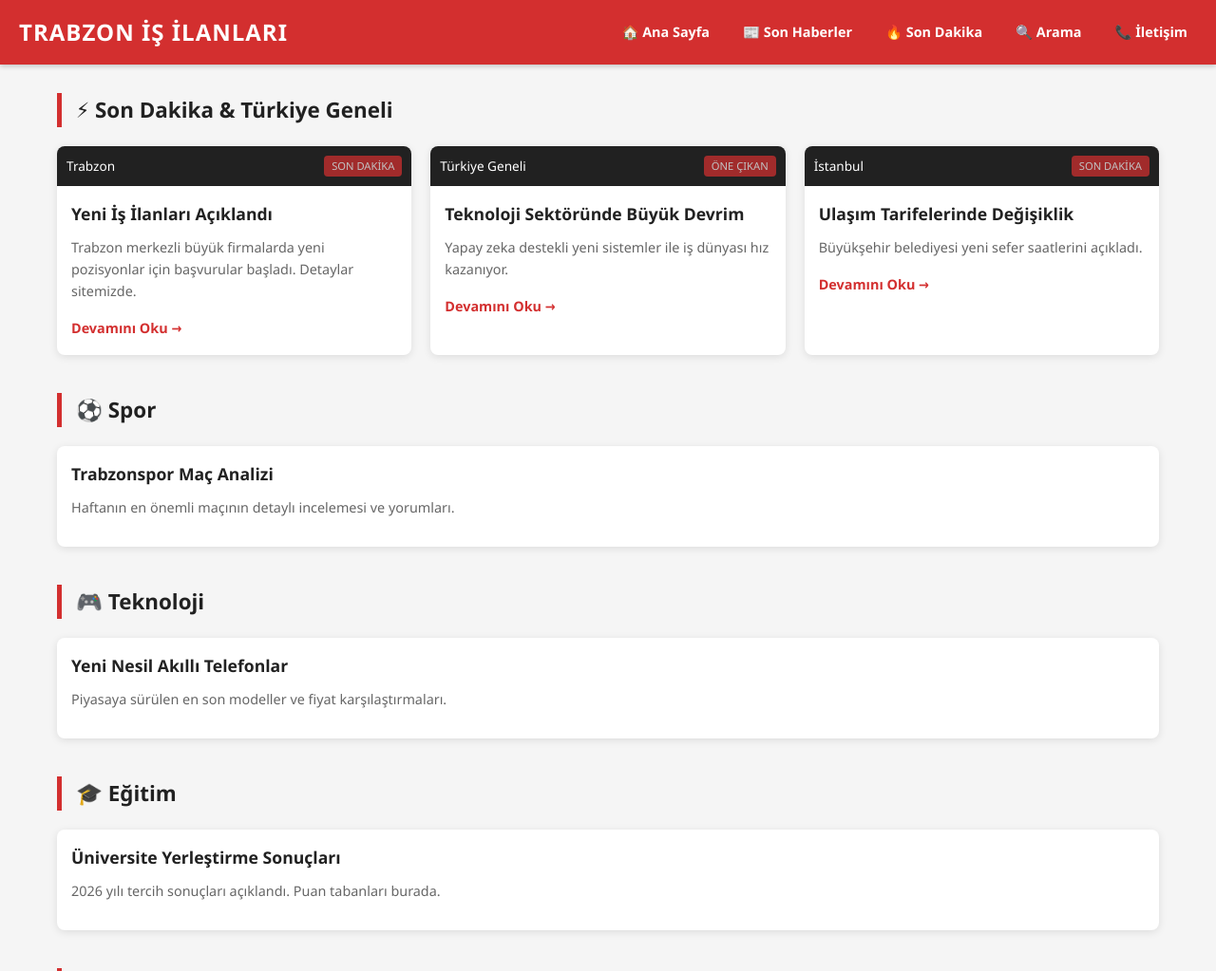
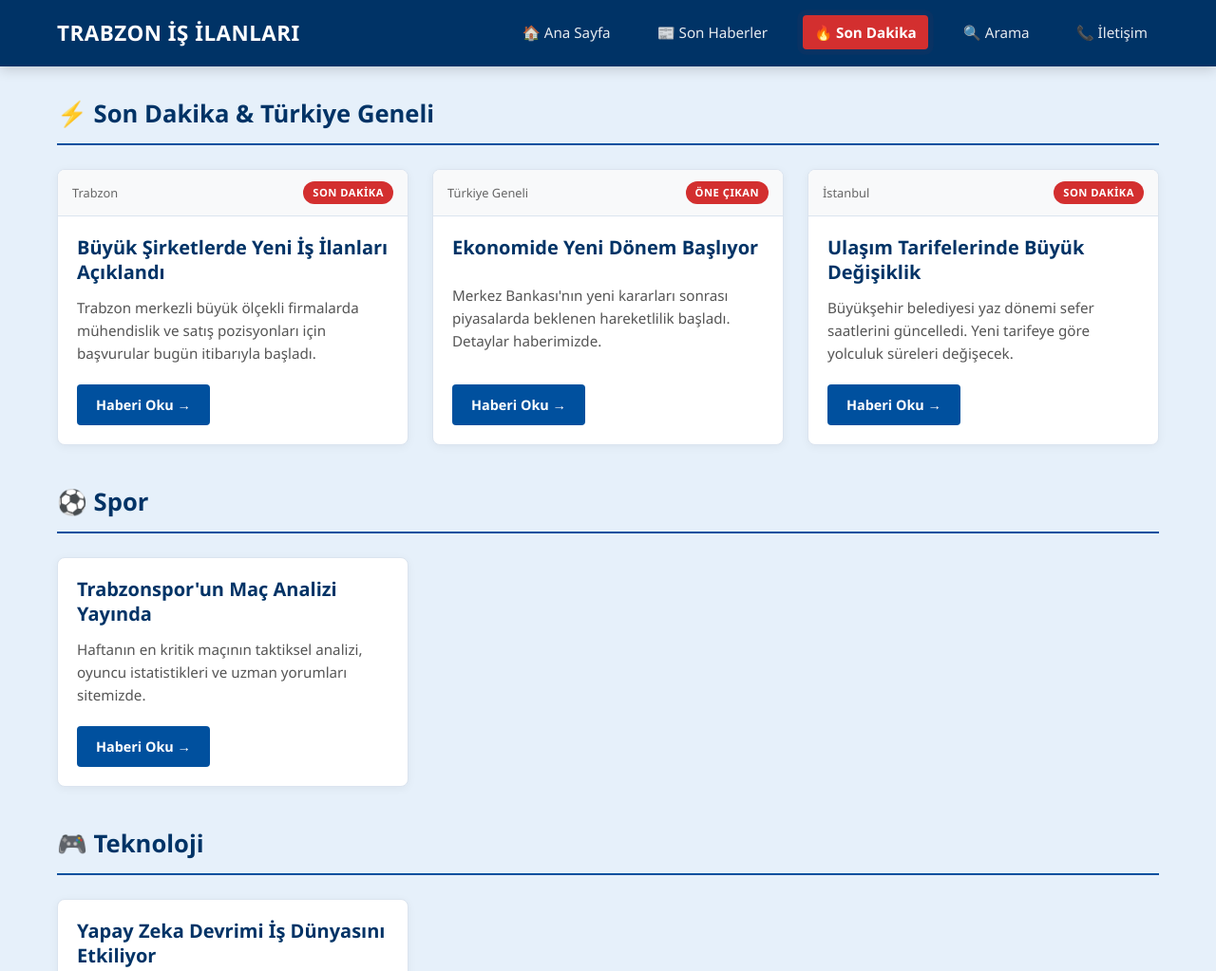
Before and after one commit to omeraydin25/trabzonnn, a plain HTML site: page index.html in a window 1280 px wide. Shown: the top 1023 px of the page at 95% size. Drawn offline with Linux system fonts and the light colour scheme.

Commit message:
Update index.html

```diff
--- a/index.html
+++ b/index.html
@@ -3,72 +3,101 @@
 <head>
  <meta charset="UTF-8">
  <meta name="viewport" content="width=device-width, initial-scale=1.0">
-    <title>Trabzon İş İlanları</title>
+ <title>Trabzon İş İlanları - Profesyonel Haber Portalı</title>
  <style>
  :root {
-            --primary-color: #d32f2f; /* Kırmızı tonu */
-            --secondary-color: #212121; /* Koyu gri */
-            --accent-color: #f5f5f5; /* Açık gri arka plan */
-            --text-color: #333;
+ --primary-blue: #003366; /* Kurumsal Koyu Mavi */
+ --secondary-blue: #00509e; /* Daha Açık Mavi */
+ --accent-blue: #e6f0fa; /* Çok Açık Mavi Arka Plan */
+ --text-dark: #2c3e50;
+ --text-light: #ffffff;
  --white: #ffffff;
+ --border-color: #dbe4ef;
  }
 
  * {
  margin: 0;
  padding: 0;
  box-sizing: border-box;
-            font-family: 'Segoe UI', Tahoma, Geneva, Verdana, sans-serif;
+ font-family: 'Segoe UI', 'Roboto', Helvetica, Arial, sans-serif;
  }
 
  body {
-            background-color: var(--accent-color);
-            color: var(--text-color);
+ background-color: var(--accent-blue);
+ color: var(--text-dark);
  line-height: 1.6;
  }
 
  /* Üst Başlık Alanı */
  header {
-            background-color: var(--primary-color);
-            color: var(--white);
-            padding: 15px 20px;
+ background-color: var(--primary-blue);
+ color: var(--text-light);
+ padding: 0;
  position: sticky;
  top: 0;
  z-index: 1000;
-            box-shadow: 0 2px 5px rgba(0,0,0,0.2);
+ box-shadow: 0 4px 12px rgba(0,0,0,0.15);
+ display: flex;
+ justify-content: space-between;
+ align-items: center;
+ height: 70px;
+ }
+
+ .header-content {
+ max-width: 1200px;
+ width: 100%;
+ margin: 0 auto;
+ padding: 0 20px;
  display: flex;
  justify-content: space-between;
  align-items: center;
  }
 
  .logo {
-            font-size: 1.5rem;
-            font-weight: bold;
+ font-size: 1.4rem;
+ font-weight: 700;
  text-transform: uppercase;
-            letter-spacing: 1px;
+ letter-spacing: 0.5px;
+ color: var(--text-light);
+ text-decoration: none;
  }
 
-        /* Ana Navigasyon (Üstteki 3 çizgi yerine düz menü) */
+ /* Navigasyon Menüsü */
  nav ul {
  display: flex;
  list-style: none;
-            gap: 15px;
+ gap: 25px;
  }
 
  nav ul li a {
-            color: var(--white);
+ color: rgba(255, 255, 255, 0.9);
  text-decoration: none;
-            font-size: 0.9rem;
-            font-weight: 600;
-            padding: 5px 10px;
+ font-size: 0.95rem;
+ font-weight: 500;
+ padding: 8px 12px;
  border-radius: 4px;
-            transition: background 0.3s;
+ transition: all 0.3s ease;
  }
 
  nav ul li a:hover {
-            background-color: rgba(255,255,255,0.2);
+ background-color: rgba(255, 255, 255, 0.15);
+ color: var(--text-light);
  }
 
-        /* Mobil Menü İçin Hamburger İkonu (Gerekirse açılır kapanır) */
+ nav ul li a.breaking {
+ background-color: #d32f2f;
+ color: white;
+ font-weight: bold;
+ animation: pulse-red 2s infinite;
+ }
+
+ @keyframes pulse-red {
+ 0% { box-shadow: 0 0 0 0 rgba(211, 47, 47, 0.7); }
+ 70% { box-shadow: 0 0 0 6px rgba(211, 47, 47, 0); }
+ 100% { box-shadow: 0 0 0 0 rgba(211, 47, 47, 0); }
+ }
+
+ /* Mobil Menü */
  .menu-toggle {
  display: none;
  flex-direction: column;
@@ -78,122 +107,159 @@
  .menu-toggle span {
  width: 25px;
  height: 3px;
-            background-color: white;
+ background-color: var(--text-light);
  margin: 3px 0;
  transition: 0.3s;
+ border-radius: 2px;
  }
 
-        /* İçerik Alanı */
+ /* Ana İçerik */
  .container {
  max-width: 1200px;
-            margin: 20px auto;
+ margin: 30px auto;
  padding: 0 20px;
  }
 
-        /* Haber Kartları */
+ /* Bölüm Başlıkları */
+ .section-title {
+ font-size: 1.6rem;
+ color: var(--primary-blue);
+ border-bottom: 2px solid var(--secondary-blue);
+ padding-bottom: 10px;
+ margin-bottom: 25px;
+ margin-top: 40px;
+ display: flex;
+ align-items: center;
+ gap: 10px;
+ }
+
+ .section-title:first-child {
+ margin-top: 0;
+ }
+
+ /* Haber Izgarası */
  .news-grid {
  display: grid;
-            grid-template-columns: repeat(auto-fit, minmax(300px, 1fr));
-            gap: 20px;
-            margin-bottom: 40px;
+ grid-template-columns: repeat(auto-fill, minmax(320px, 1fr));
+ gap: 25px;
  }
 
  .news-card {
  background: var(--white);
  border-radius: 8px;
  overflow: hidden;
-            box-shadow: 0 2px 8px rgba(0,0,0,0.1);
-            transition: transform 0.2s;
+ box-shadow: 0 2px 10px rgba(0,0,0,0.05);
+ transition: transform 0.3s ease, box-shadow 0.3s ease;
+ border: 1px solid var(--border-color);
+ display: flex;
+ flex-direction: column;
 }
 
  .news-card:hover {
  transform: translateY(-5px);
+ box-shadow: 0 8px 20px rgba(0,51,102,0.15);
  }
 
  .card-header {
-            background-color: var(--secondary-color);
-            color: white;
-            padding: 10px;
-            font-size: 0.85rem;
+ background-color: #f8f9fa;
+ padding: 12px 15px;
+ font-size: 0.8rem;
+ color: #666;
+ border-bottom: 1px solid var(--border-color);
  display: flex;
  justify-content: space-between;
  align-items: center;
  }
 
  .badge-broken {
-            background-color: var(--primary-color);
-            padding: 2px 8px;
-            border-radius: 4px;
+ background-color: #d32f2f;
+ color: white;
+ padding: 3px 10px;
+ border-radius: 20px;
  font-size: 0.7rem;
-            animation: pulse 1.5s infinite;
-        }
-
-        @keyframes pulse {
-            0% { opacity: 1; }
-            50% { opacity: 0.7; }
-            100% { opacity: 1; }
+ font-weight: bold;
+ text-transform: uppercase;
+ letter-spacing: 0.5px;
  }
 
  .card-body {
-            padding: 15px;
+ padding: 20px;
+ flex-grow: 1;
+ display: flex;
+ flex-direction: column;
+ justify-content: space-between;
  }
 
  .card-title {
-            font-size: 1.1rem;
-            margin-bottom: 10px;
-            color: var(--secondary-color);
+ font-size: 1.25rem;
+ margin-bottom: 12px;
+ color: var(--primary-blue);
+ line-height: 1.3;
+ font-weight: 700;
  }
 
  .card-text {
-            font-size: 0.9rem;
-            color: #666;
-            margin-bottom: 15px;
+ font-size: 0.95rem;
+ color: #555;
+ margin-bottom: 20px;
+ line-height: 1.6;
  }
 
-        .read-more {
+ .read-more-btn {
  display: inline-block;
-            color: var(--primary-color);
+ background-color: var(--secondary-blue);
+ color: var(--text-light);
  text-decoration: none;
-            font-weight: bold;
+ padding: 10px 20px;
+ border-radius: 4px;
  font-size: 0.9rem;
+ font-weight: 600;
+ text-align: center;
+ transition: background 0.3s;
+ align-self: flex-start;
  }
 
-        /* Kategori Başlıkları */
-        .section-title {
-            border-left: 5px solid var(--primary-color);
-            padding-left: 15px;
-            margin: 30px 0 20px 0;
-            font-size: 1.4rem;
-            color: var(--secondary-color);
+ .read-more-btn:hover {
+ background-color: var(--primary-blue);
  }
 
  /* Footer */
  footer {
-            background-color: var(--secondary-color);
-            color: #aaa;
+ background-color: var(--primary-blue);
+ color: rgba(255,255,255,0.8);
  text-align: center;
-            padding: 20px;
-            margin-top: 50px;
+ padding: 40px 20px;
+ margin-top: 60px;
+ border-top: 4px solid var(--secondary-blue);
+ }
+
+ footer p {
+ margin-bottom: 10px;
  font-size: 0.9rem;
  }
 
  footer span {
-            color: var(--white);
+ color: var(--text-light);
  font-weight: bold;
  }
 
  /* Mobil Uyumluluk */
  @media (max-width: 768px) {
+ .header-content {
+ flex-wrap: wrap;
+ }
+
  nav ul {
-                display: none; /* Mobilde gizle, hamburger ile açılabilir */
+ display: none;
  flex-direction: column;
  position: absolute;
-                top: 60px;
+ top: 70px;
  left: 0;
  width: 100%;
-                background-color: var(--primary-color);
+ background-color: var(--primary-blue);
  padding: 20px;
  box-shadow: 0 4px 6px rgba(0,0,0,0.1);
+ z-index: 999;
  }
 
  nav ul.active {
@@ -204,25 +270,23 @@
  display: flex;
  }
 
-            header {
-                flex-wrap: wrap;
+ .section-title {
+ font-size: 1.4rem;
  }
 
-            .logo {
-                width: 100%;
-                text-align: center;
-                margin-bottom: 10px;
+ .news-grid {
+ grid-template-columns: 1fr;
  }
  }
  </style>
 </head>
 <body>
 
-    <!-- Üst Başlık ve Menü -->
+ <!-- Üst Header -->
  <header>
-        <div class="logo">Trabzon İş İlanları</div>
+ <div class="header-content">
+ <a href="#" class="logo">Trabzon İş İlanları</a>
 
-        <!-- Hamburger Menü İkonu (Mobil için) -->
  <div class="menu-toggle" onclick="toggleMenu()">
  <span></span>
  <span></span>
@@ -233,12 +297,12 @@
  <ul id="main-menu">
  <li><a href="#home">🏠 Ana Sayfa</a></li>
  <li><a href="#news">📰 Son Haberler</a></li>
-                <li><a href="#breaking" class="badge-link">🔥 Son Dakika</a></li>
+ <li><a href="#breaking" class="breaking">🔥 Son Dakika</a></li>
  <li><a href="#search">🔍 Arama</a></li>
-                <!-- Instagram Yönlendirmesi -->
  <li><a href="https://www.instagram.com/trabzon_is_ilani" target="_blank">📞 İletişim</a></li>
  </ul>
  </nav>
+ </div>
  </header>
 
  <div class="container">
@@ -246,85 +310,92 @@
  <!-- Son Dakika Bölümü -->
  <h2 class="section-title">⚡ Son Dakika & Türkiye Geneli</h2>
  <div class="news-grid">
-            <!-- Örnek Haber Kartı 1 -->
-            <div class="news-card">
+ <!-- Haber 1 -->
+ <article class="news-card">
  <div class="card-header">
  <span>Trabzon</span>
  <span class="badge-broken">SON DAKİKA</span>
  </div>
  <div class="card-body">
-                    <h3 class="card-title">Yeni İş İlanları Açıklandı</h3>
-                    <p class="card-text">Trabzon merkezli büyük firmalarda yeni pozisyonlar için başvurular başladı. Detaylar sitemizde.</p>
-                    <a href="#" class="read-more">Devamını Oku →</a>
+ <h3 class="card-title">Büyük Şirketlerde Yeni İş İlanları Açıklandı</h3>
+ <p class="card-text">Trabzon merkezli büyük ölçekli firmalarda mühendislik ve satış pozisyonları için başvurular bugün itibarıyla başladı.</p>
+ <a href="#haber-detay-1" class="read-more-btn">Haberi Oku →</a>
  </div>
-            </div>
+ </article>
 
-            <!-- Örnek Haber Kartı 2 -->
-            <div class="news-card">
+ <!-- Haber 2 -->
+ <article class="news-card">
  <div class="card-header">
  <span>Türkiye Geneli</span>
  <span class="badge-broken">ÖNE ÇIKAN</span>
  </div>
  <div class="card-body">
-                    <h3 class="card-title">Teknoloji Sektöründe Büyük Devrim</h3>
-                    <p class="card-text">Yapay zeka destekli yeni sistemler ile iş dünyası hız kazanıyor.</p>
-                    <a href="#" class="read-more">Devamını Oku →</a>
+ <h3 class="card-title">Ekonomide Yeni Dönem Başlıyor</h3>
+ <p class="card-text">Merkez Bankası'nın yeni kararları sonrası piyasalarda beklenen hareketlilik başladı. Detaylar haberimizde.</p>
+ <a href="#haber-detay-2" class="read-more-btn">Haberi Oku →</a>
  </div>
-            </div>
+ </article>
 
-             <!-- Örnek Haber Kartı 3 -->
-             <div class="news-card">
+ <!-- Haber 3 -->
+ <article class="news-card">
  <div class="card-header">
  <span>İstanbul</span>
  <span class="badge-broken">SON DAKİKA</span>
  </div>
  <div class="card-body">
-                    <h3 class="card-title">Ulaşım Tarifelerinde Değişiklik</h3>
-                    <p class="card-text">Büyükşehir belediyesi yeni sefer saatlerini açıkladı.</p>
-                    <a href="#" class="read-more">Devamını Oku →</a>
+ <h3 class="card-title">Ulaşım Tarifelerinde Büyük Değişiklik</h3>
+ <p class="card-text">Büyükşehir belediyesi yaz dönemi sefer saatlerini güncelledi. Yeni tarifeye göre yolculuk süreleri değişecek.</p>
+ <a href="#haber-detay-3" class="read-more-btn">Haberi Oku →</a>
  </div>
-            </div>
+ </article>
  </div>
 
-        <!-- Kategoriler -->
+ <!-- Spor Bölümü -->
  <h2 class="section-title">⚽ Spor</h2>
  <div class="news-grid">
-            <div class="news-card">
+ <article class="news-card">
  <div class="card-body">
-                    <h3 class="card-title">Trabzonspor Maç Analizi</h3>
-                    <p class="card-text">Haftanın en önemli maçının detaylı incelemesi ve yorumları.</p>
+ <h3 class="card-title">Trabzonspor'un Maç Analizi Yayında</h3>
+ <p class="card-text">Haftanın en kritik maçının taktiksel analizi, oyuncu istatistikleri ve uzman yorumları sitemizde.</p>
+ <a href="#spor-detay-1" class="read-more-btn">Haberi Oku →</a>
  </div>
-            </div>
+ </article>
  </div>
 
+ <!-- Teknoloji Bölümü -->
  <h2 class="section-title">🎮 Teknoloji</h2>
  <div class="news-grid">
-            <div class="news-card">
+ <article class="news-card">
  <div class="card-body">
-                    <h3 class="card-title">Yeni Nesil Akıllı Telefonlar</h3>
-                    <p class="card-text">Piyasaya sürülen en son modeller ve fiyat karşılaştırmaları.</p>
+ <h3 class="card-title">Yapay Zeka Devrimi İş Dünyasını Etkiliyor</h3>
+ <p class="card-text">Yeni nesil AI araçları ile iş süreçleri nasıl hızlanıyor? Uzmanlar detayları paylaşıyor.</p>
+ <a href="#teknoloji-detay-1" class="read-more-btn">Haberi Oku →</a>
  </div>
-            </div>
+ </article>
  </div>
 
+ <!-- Eğitim Bölümü -->
  <h2 class="section-title">🎓 Eğitim</h2>
  <div class="news-grid">
-            <div class="news-card">
+ <article class="news-card">
  <div class="card-body">
-                    <h3 class="card-title">Üniversite Yerleştirme Sonuçları</h3>
-                    <p class="card-text">2026 yılı tercih sonuçları açıklandı. Puan tabanları burada.</p>
+ <h3 class="card-title">Üniversite Yerleştirme Sonuçları Açıklandı</h3>
+ <p class="card-text">2026 yılı YKS yerleştirme sonuçları yayımlandı. Puan tabanları ve tercih sonuçlarını inceleyin.</p>
+ <a href="#egitim-detay-1" class="read-more-btn">Haberi Oku →</a>
  </div>
-            </div>
+ </article>
  </div>
 
+ <!-- Sağlık Bölümü -->
  <h2 class="section-title">🏥 Sağlık</h2>
  <div class="news-grid">
-            <div class="news-card">
+ <article class="news-card">
  <div class="card-body">
-                    <h3 class="card-title">Yaz Hastalıklarından Korunma</h3>
-                    <p class="card-text">Sıcak havalarla birlikte dikkat edilmesi gereken sağlık önerileri.</p>
+ <h3 class="card-title">Yaz Hastalıklarından Korunma Rehberi</h3>
+ <p class="card-text">Sıcak hava dalgalarıyla birlikte artan hastalıklara karşı alınması gereken önlemler ve beslenme önerileri.</p>
+ <a href="#saglik-detay-1" class="read-more-btn">Haberi Oku →</a>
  </div>
-            </div>
+ </article>
  </div>
 
  </div>
@@ -332,11 +403,10 @@
  <!-- Footer -->
  <footer>
  <p>&copy; 2026 Trabzon İş İlanları. Tüm hakları saklıdır.</p>
-        <p style="margin-top: 10px; font-size: 0.8rem;">Site içi tasarım <span>Shopnex</span> ile yapıldı.</p>
+ <p>Site tasarımı ve altyapısı <span>Shopnex</span> tarafından geliştirilmiştir.</p>
  </footer>
 
  <script>
-        // Mobil menü açma/kapama fonksiyonu
  function toggleMenu() {
  const menu = document.getElementById('main-menu');
  menu.classList.toggle('active');
```
Lines whose indentation alone changed are shown as unchanged.
